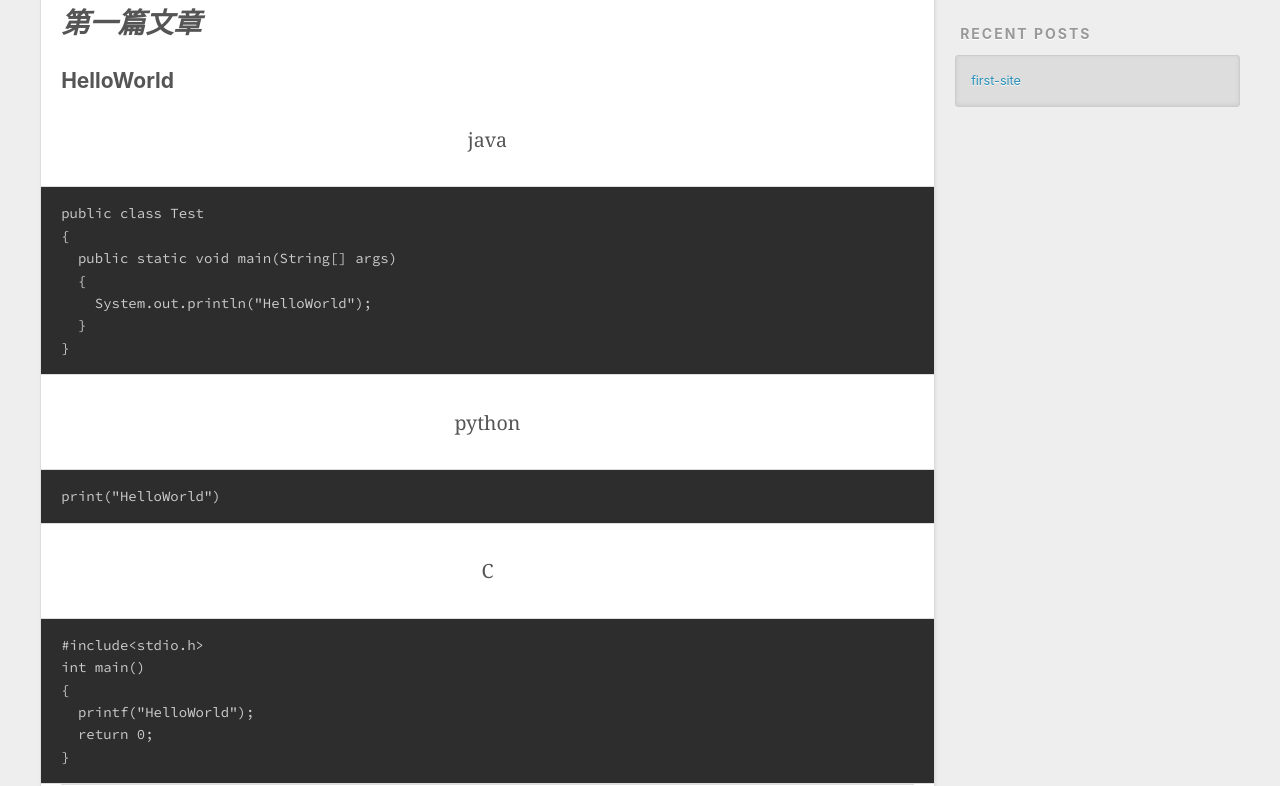
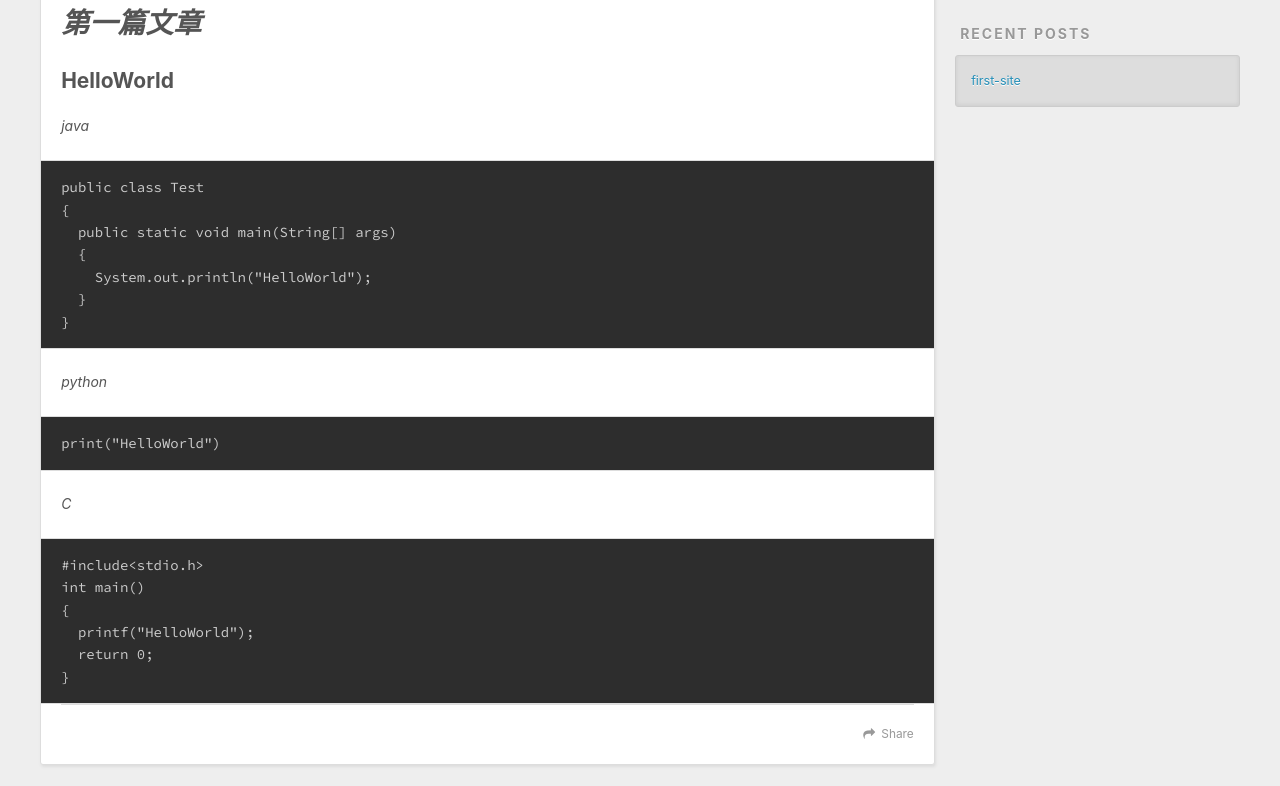
Before and after one commit to Wfo-12/Wfo-12.github.io, a plain HTML site: page 2020/06/14/first-site/index.html in a window 1280 px wide. Shown: the part 454-1240 px from the top of the page. Drawn offline with nearby package versions, Linux system fonts and the light colour scheme.

Commit message:
Site updated: 2020-06-14 16:28:07

```diff
--- a/2020/06/14/first-site/index.html
+++ b/2020/06/14/first-site/index.html
@@ -7,15 +7,15 @@
 
   <title>first-site | Hexo</title>
   <meta name="viewport" content="width=device-width, initial-scale=1, maximum-scale=1">
-  <meta name="description" content="第一篇文章HelloWorld  java    public class Test {   public static void main(String[] args)   {     System.out.println(&quot;HelloWorld&quot;);   } } python    print(&quot;HelloWorld&quot;) C    #include&amp;lt">
+  <meta name="description" content="第一篇文章HelloWorld java   public class Test {   public static void main(String[] args)   {     System.out.println(&quot;HelloWorld&quot;);   } }python print(&quot;HelloWorld&quot;)C   #include&lt;stdio.h">
 <meta property="og:type" content="article">
 <meta property="og:title" content="first-site">
 <meta property="og:url" content="http://yoursite.com/2020/06/14/first-site/index.html">
 <meta property="og:site_name" content="Hexo">
-<meta property="og:description" content="第一篇文章HelloWorld  java    public class Test {   public static void main(String[] args)   {     System.out.println(&quot;HelloWorld&quot;);   } } python    print(&quot;HelloWorld&quot;) C    #include&amp;lt">
+<meta property="og:description" content="第一篇文章HelloWorld java   public class Test {   public static void main(String[] args)   {     System.out.println(&quot;HelloWorld&quot;);   } }python print(&quot;HelloWorld&quot;)C   #include&lt;stdio.h">
 <meta property="og:locale" content="en_US">
 <meta property="article:published_time" content="2020-06-14T07:42:03.778Z">
-<meta property="article:modified_time" content="2020-06-14T08:18:01.823Z">
+<meta property="article:modified_time" content="2020-06-14T08:27:49.688Z">
 <meta property="article:author" content="John Doe">
 <meta name="twitter:card" content="summary">
 
@@ -88,21 +88,15 @@
 
     <div class="article-entry" itemprop="articleBody">
 
-        <h1 id="第一篇文章"><a href="#第一篇文章" class="headerlink" title="第一篇文章"></a><strong><em>第一篇文章</em></strong></h1><h2 id="HelloWorld"><a href="#HelloWorld" class="headerlink" title="HelloWorld"></a>HelloWorld</h2><blockquote>
-<p> java  </p>
-</blockquote>
+        <h1 id="第一篇文章"><a href="#第一篇文章" class="headerlink" title="第一篇文章"></a><strong><em>第一篇文章</em></strong></h1><h2 id="HelloWorld"><a href="#HelloWorld" class="headerlink" title="HelloWorld"></a>HelloWorld</h2><p> <em>java</em>  </p>
 <pre><code>public class Test
 {
   public static void main(String[] args)
   {
     System.out.println(&quot;HelloWorld&quot;);
   }
-}</code></pre><blockquote>
-<p>python  </p>
-</blockquote>
-<pre><code>print(&quot;HelloWorld&quot;)</code></pre><blockquote>
-<p>C  </p>
-</blockquote>
+}</code></pre><p><em>python</em></p>
+<pre><code>print(&quot;HelloWorld&quot;)</code></pre><p><em>C</em>  </p>
 <pre><code>#include&lt;stdio.h&gt;
 int main()
 {
@@ -112,7 +106,7 @@ int main()
 
     </div>
     <footer class="article-footer">
-      <a data-url="http://yoursite.com/2020/06/14/first-site/" data-id="ckbesr7af0000act3dhkd6ddm" class="article-share-link">Share</a>
+      <a data-url="http://yoursite.com/2020/06/14/first-site/" data-id="ckbet3h4n000074t38pfa1wq1" class="article-share-link">Share</a>
 
 
     </footer>
```
Also changed, not shown: index.html (+4 -10 lines).
